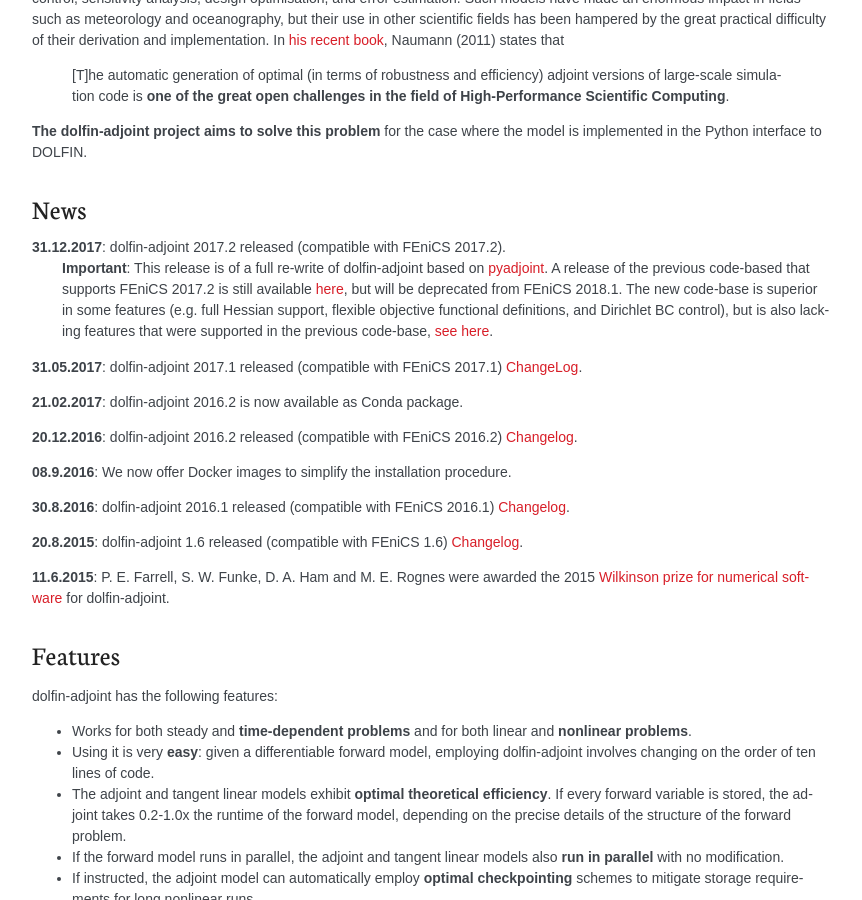
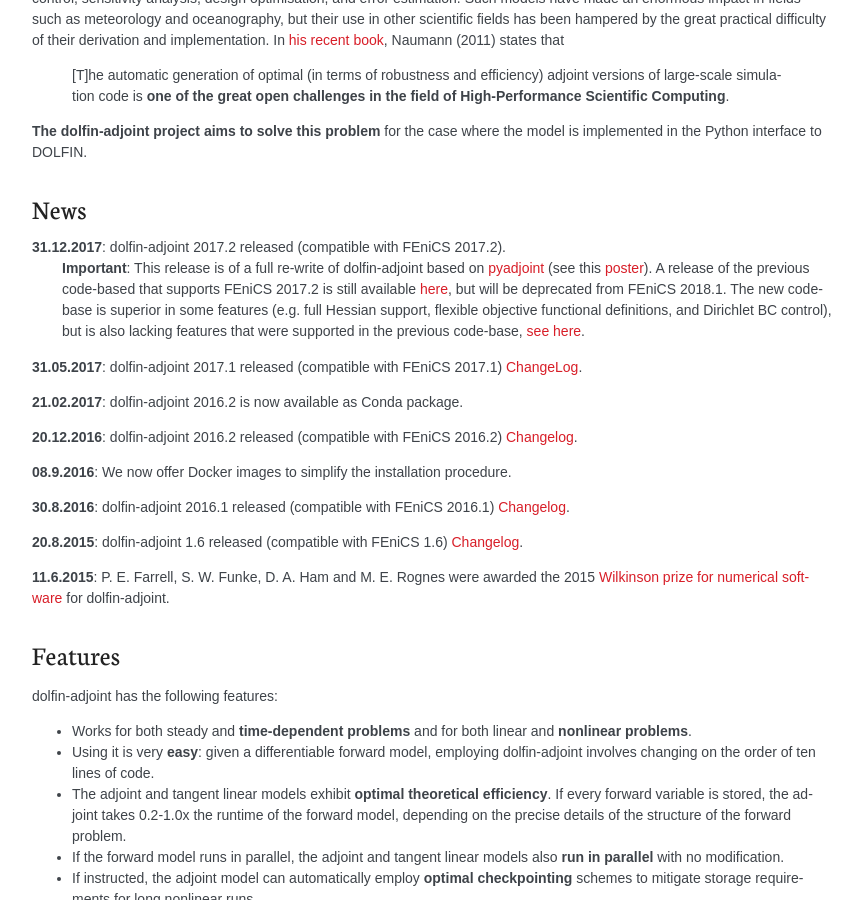
Before and after one commit to dolfin-adjoint/pyadjoint, a Sphinx documentation site: the page built from docs/source/about/index.rst, in a window 1280 px wide and 900 px high, scrolled down 890 px. Shown: the whole window, without its empty margins (188-1050 px from the left). Built offline with Sphinx 7.4.7, drawn with Linux system fonts in a browser that asks for light colours; nearby versions of some CDN libraries; library files that are not in the unit come from our copies.

Commit message:
Reference poster

```diff
--- a/docs/source/about/index.rst
+++ b/docs/source/about/index.rst
@@ -32,7 +32,7 @@
 News
 ====
 **31.12.2017**: dolfin-adjoint 2017.2 released (compatible with FEniCS 2017.2).
-                **Important**: This release is of a full re-write of dolfin-adjoint based on `pyadjoint`_.
+                **Important**: This release is of a full re-write of dolfin-adjoint based on `pyadjoint`_ (see this `poster`_).
                 A release of the previous code-based that supports FEniCS 2017.2 is still available `here`_,
                 but will be deprecated from FEniCS 2018.1.
                 The new code-base is superior in some features (e.g. full Hessian support, flexible objective functional definitions,
@@ -57,6 +57,7 @@
 .. _pyadjoint: https://bitbucket.org/dolfin-adjoint/pyadjoint
 .. _here: https://bitbucket.org/dolfin-adjoint/dolfin-adjoint
 .. _Wilkinson prize for numerical software: http://www.nag.co.uk/other/WilkinsonPrize.html
+.. _poster: https://drive.google.com/file/d/1NjIFj07u_QMfuXB2Z8uv5f2LUDwY1XeM/view?usp=sharing
 
 Features
 ========
```
